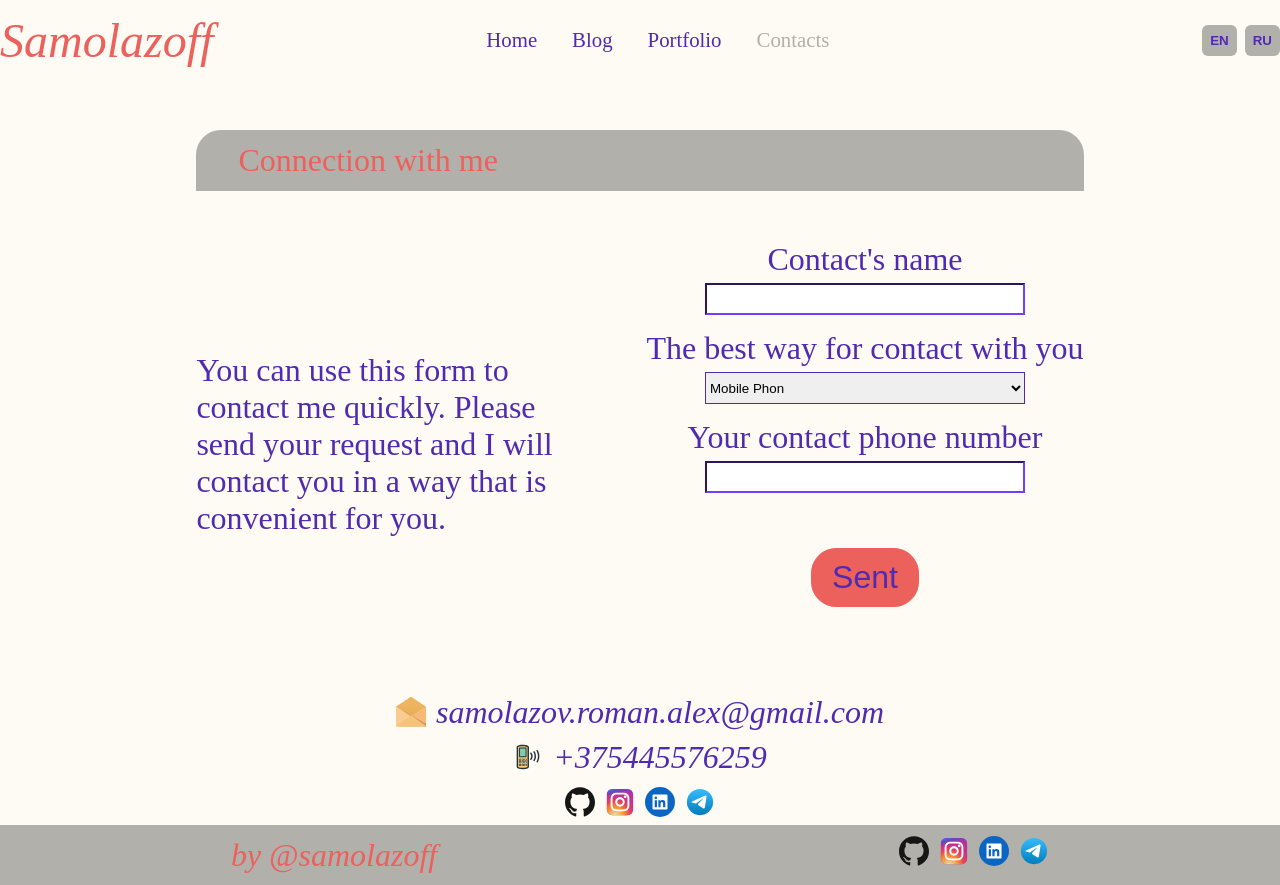
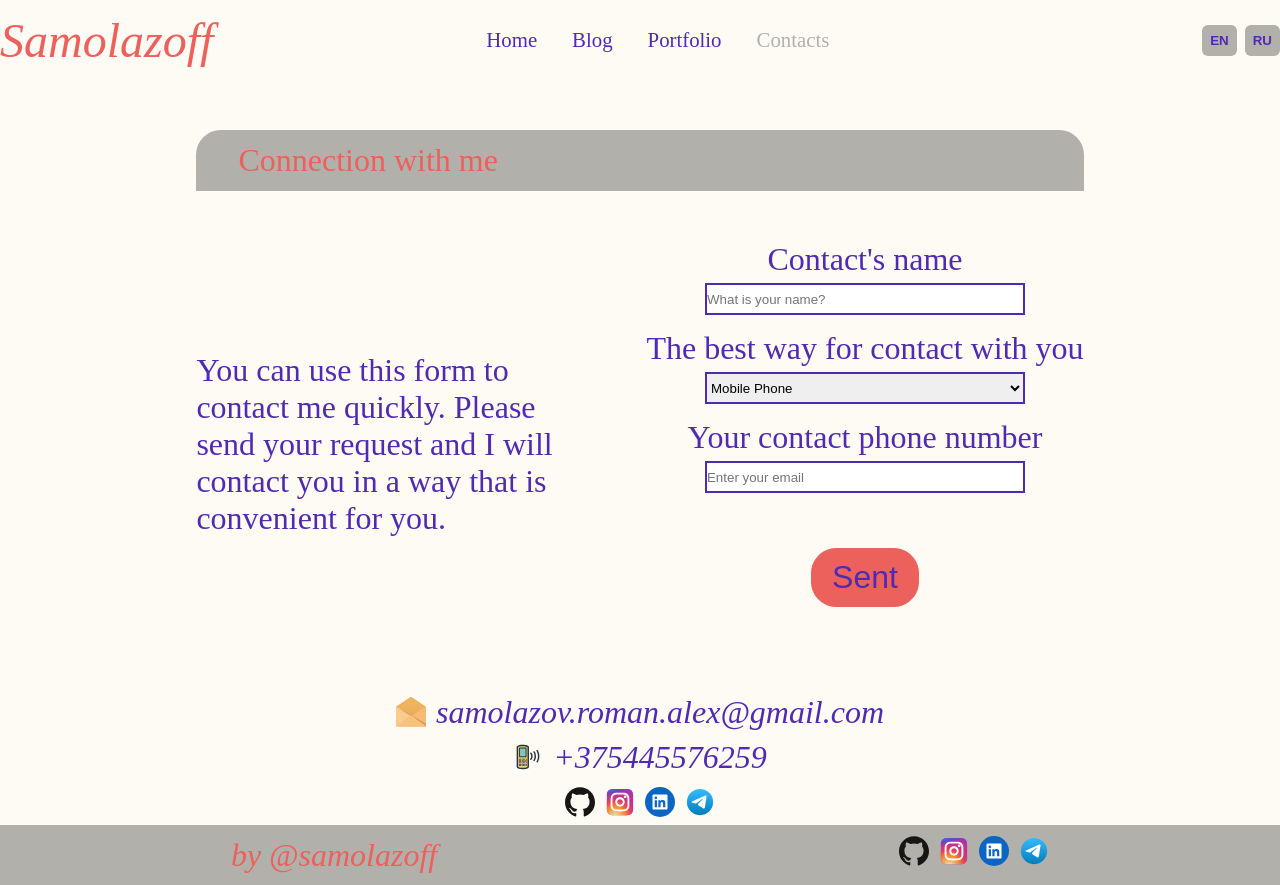
Before and after one commit to samolazoff/Portfolio, a React (Create React App) app: page /contacts in a window 1280 px wide. Shown: the top 885 px of the page. Built offline with nearby package versions, Linux system fonts and the light colour scheme.

Commit message:
Fix form conection

```diff
--- a/src/components/AboutMe/AboutMe.jsx
+++ b/src/components/AboutMe/AboutMe.jsx
@@ -21,11 +21,11 @@ function AboutMe() {
                 <div className="about-me-txt">
                     <h2 className="title-block">{dataTitle}</h2>
                     <span>
-                    {dataUsual[0]}
+                        {dataUsual[0]}
                         <img className="smile-in-txt" src={iconHello} alt="hello" />
                     </span>
                     <span>
-                    {dataUsual[1]} <span className="about-me-txt_important">{dataImportant[0]}</span>{dataUsual[2]}
+                        {dataUsual[1]} <span className="about-me-txt_important">{dataImportant[0]}</span>{dataUsual[2]}
                         <img className="smile-in-txt" src={iconSmile} alt="smile" />
                     </span>
                     <span>{dataUsual[3]}
--- a/src/components/AboutMe/AboutMe.scss
+++ b/src/components/AboutMe/AboutMe.scss
@@ -7,6 +7,7 @@
     align-items: center;
     height: 800px;
     &-txt{
+        position: relative;
         width: 600px;
         margin-top: 40px;
         display: flex;
@@ -23,6 +24,7 @@
             color: map-get($txt-colors, "important");
         }
         .title-block{
+            margin-bottom: 25px;
             align-self:flex-start;
         }
     }
--- a/src/components/FormForConection/FormForConection.jsx
+++ b/src/components/FormForConection/FormForConection.jsx
@@ -8,10 +8,10 @@ function FormForConection() {
     const [value, setValue] = useState('');
 
     const options = [
-        {label: "Mobile Phon", value: "phone"},
-        {label: "Email", value: "email"},
-        {label: "Skype", value: "skype"},
-        {label: "Another way", value: "anotherWay"}
+        {label: "Mobile Phone", value: "phone", placeholder: 'Enter your phone number'},
+        {label: "Email", value: "email", placeholder: 'Enter your email'},
+        {label: "Skype", value: "skype", placeholder: 'Enter your skype'},
+        {label: "Another way", value: "anotherWay", placeholder: 'Enter your another way'}
     ];
 
     function handelSelect(event){
@@ -24,35 +24,35 @@ function FormForConection() {
                return(
                     <div className="box-input">
                         <label htmlFor="contactPhone">Your contact phone number</label>
-                        <input type="phone" name="contactPhone" id="contactPhone" required/>
+                        <input type="phone" name="contactPhone" id="contactPhone" required placeholder='Enter your phone number'/>
                     </div>
                     );
             case 'email':
                 return(
                     <div className="box-input">
                         <label htmlFor="contactMail">Your contact email</label>
-                        <input type="email" name="contactMail" id="contactMail" required/>
+                        <input type="email" name="contactMail" id="contactMail" placeholder='Enter your email'required />
                     </div>
                 );
             case 'skype':
                 return(
                     <div className="box-input">
-                        <label htmlFor="contactSkype">Your contact Skypel</label>
-                        <input type="text" name="contactSkype" id="contactSkype" required/>
+                        <label htmlFor="contactSkype">Your contact Skype</label>
+                        <input type="text" name="contactSkype" id="contactSkype" placeholder='Enter your skype' required/>
                     </div>
                 );
             case 'anotherWay':
                 return(
                     <div className="box-input">
                         <label htmlFor="contactPhone">Specify another way</label>
-                        <input type="text" name="contactPhone" id="contactPhone" required/>
+                        <input type="text" name="contactPhone" id="contactPhone" placeholder='Enter your another way' required />
                     </div>
                 )
             default:
                 return(
                     <div className="box-input">
                         <label htmlFor="contactPhone">Your contact phone number</label>
-                        <input type="phone" name="contactPhone" id="contactPhone" required/>
+                        <input type="phone" name="contactPhone" id="contactPhone" placeholder='Enter your email'required/>
                     </div>
                 )
         }
@@ -69,7 +69,7 @@ function FormForConection() {
                 <form className='form-connection' method="post">
                     <div className="box-input">
                         <label htmlFor="contactName">Contact's name</label>
-                        <input type="text" name="contactName" id="contactName" required/>
+                        <input type="text" name="contactName" id="contactName" required placeholder='What is your name?'/>
                     </div>
                     <div className="box-input">
                         <label htmlFor="bestContact">The best way for contact with you</label>
--- a/src/components/FormForConection/FormForConection.scss
+++ b/src/components/FormForConection/FormForConection.scss
@@ -37,7 +37,15 @@
                 select{
                     width: 320px;
                     height: 2rem;
-                    border-color: map-get($bgc-colors, "active");
+                    border: 2px solid map-get($txt-colors, "primery");
+                }
+                input:focus,
+                select:focus{
+                    border: 2px solid map-get($txt-colors, "important");
+                }
+                input:active,
+                select:active{
+                    border: 2px solid map-get($txt-colors, "important");
                 }
             }
         }
```
